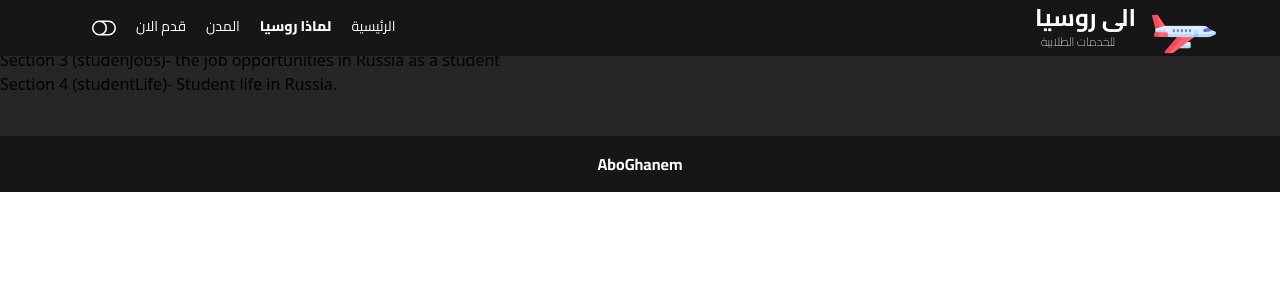
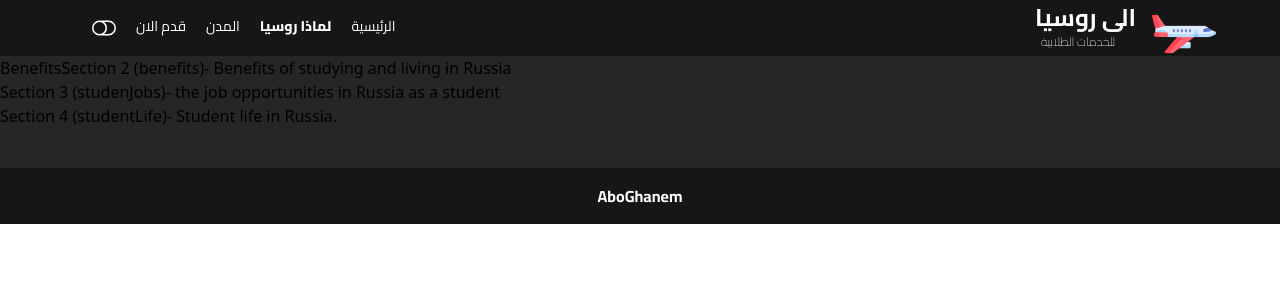
Before and after one commit to The3Techies/toRu, a React (Vite) app: page /WhyRussia in a window 1280 px wide. Shown: the top 300 px of the page. Built offline with nearby package versions, Linux system fonts and the light colour scheme; a web font is replaced by a local one.

Commit message:
fixed css

```diff
--- a/src/pages/Home/ContactUs.tsx
+++ b/src/pages/Home/ContactUs.tsx
@@ -23,7 +23,7 @@ export default function ContactUs() {
   return (
     <div>
       <div className='w-full flex justify-center md:mt-10 '>
-        <div className={'shadow-lg rounded-2xl w-full max-w-6xl md:pb-10 my-4 md:my-0 flex flex-col justify-center items-center select-none mx-2 ' + state.bgColor + state.shadowColor}>
+        <div className={'shadow-lg rounded-2xl w-full max-w-6xl pb-10 my-4 md:my-0 flex flex-col justify-center items-center select-none mx-2 ' + state.bgColor + state.shadowColor}>
 
           <div className="my-6">
             <div className='flex justify-center mb-2'>
@@ -63,7 +63,7 @@ export default function ContactUs() {
               <div className="flex mb-10 cursor-pointer">
                 <div>
                   <h1 className={'font-Cairo  font-bold text-right '  + state.fontColor}>ايميل</h1>
-                  <p className={'font-Cairo text-right mt-1 select-text '  + state.fontColor}>torussiacampany@gmail.com</p>
+                  <p className={'font-Cairo text-right mt-1 select-text '  + state.fontColor}>ssiacam@gmail.com</p>
                 </div>
                 <img src={emailIcon} className="w-12 h-12 ml-4" />
               </div>
--- a/src/pages/Home/OurService.tsx
+++ b/src/pages/Home/OurService.tsx
@@ -48,7 +48,7 @@ const arry= [
     return (
         <div>
             <div className='w-full  flex justify-center md:mt-10 '>
-                <div className={'shadow-lg rounded-2xl w-full max-w-6xl  my-4 md:my-0 md:py-6 flex flex-col justify-center items-center select-none mx-2 ' + state.bgColor + state.shadowColor} >
+                <div className={'shadow-lg rounded-2xl w-full max-w-6xl my-4 md:my-0 py-6 flex flex-col justify-center items-center select-none mx-2 ' + state.bgColor + state.shadowColor} >
                     <div >
                         <div className='flex justify-center mb-2 '>
                             <div className={'h-px w-6 mt-4 mr-1 ' + (state.dark ? "bg-[#FFFFFF] " : "bg-[#214966] ")} ></div>
--- a/src/pages/Home/WhyUs.tsx
+++ b/src/pages/Home/WhyUs.tsx
@@ -34,7 +34,7 @@ export default function WhyUs() {
 
     return (
         <div className="w-full  flex justify-center md:mt-4">
-            <div className={"shadow-lg rounded-2xl w-full max-w-6xl md:py-6 my-4 md:my-0 flex flex-col justify-center items-center select-none mx-2 " + state.bgColor + state.shadowColor} >
+            <div className={"shadow-lg rounded-2xl w-full max-w-6xl py-6 my-4 md:my-0 flex flex-col justify-center items-center select-none mx-2 " + state.bgColor + state.shadowColor} >
                 <div >
                     <div className='flex justify-center mb-2 '>
                         <div className={'h-px w-6 mt-4 mr-1 ' + (state.dark ? "bg-[#FFFFFF] " : "bg-[#214966] ")} ></div>
--- a/src/pages/WhyRussia/WhyRussia.tsx
+++ b/src/pages/WhyRussia/WhyRussia.tsx
@@ -7,7 +7,7 @@ import Footer from "../../Components/Footer"
 
 export default function WhyRussia() {
     return(
-        <div>
+        <div >
             <Navbar/>
             <WhyRussiaHero/>
             <Benefits/>
--- a/src/pages/WhyRussia/WhyRussiaHero.tsx
+++ b/src/pages/WhyRussia/WhyRussiaHero.tsx
@@ -1,8 +1,22 @@
+import HeroImg from '../../assets/imgHome/HeroImg.png'
+import { useMyContext } from "../../State/MyContext";
+
+
 export default function WhyRussiaHero() {
 
+    const { state } = useMyContext();
+
     return(
-        <div>
-           Hero - description about Russian history in education
-        </div>
+        <div className="w-full mt-14 flex justify-center  ">
+        {/* <div className="w-full max-w-6xl h-60 md:h-500px flex justify-around items-center select-none ">
+            <div className="ml-2 md:ml-10 ">
+                <img src={HeroImg} className="h-46 w-46 md:h-96 md:w-96 object-contain hidden md:block" alt="" />
+            </div>
+            <div className="text-right mr-6 w-570px ">
+                <h1 className={"font-Cairo text-lg md:text-50px font-extrabold mb-2 md:mb-8 leading-relaxed " + state.fontColor}>ترغب بالدراسة في روسيا؟</h1>
+                <p className= {"font-Cairo text-xs md:text-lg font-light " + state.fontColor} >معنا تستطيع تحقيق حلمك بالدراسة في افضل الجامعات الروسية وفي اي تخصص جامعي ترغب به</p>
+            </div>
+        </div> */}
+    </div>
     )
 }
```
